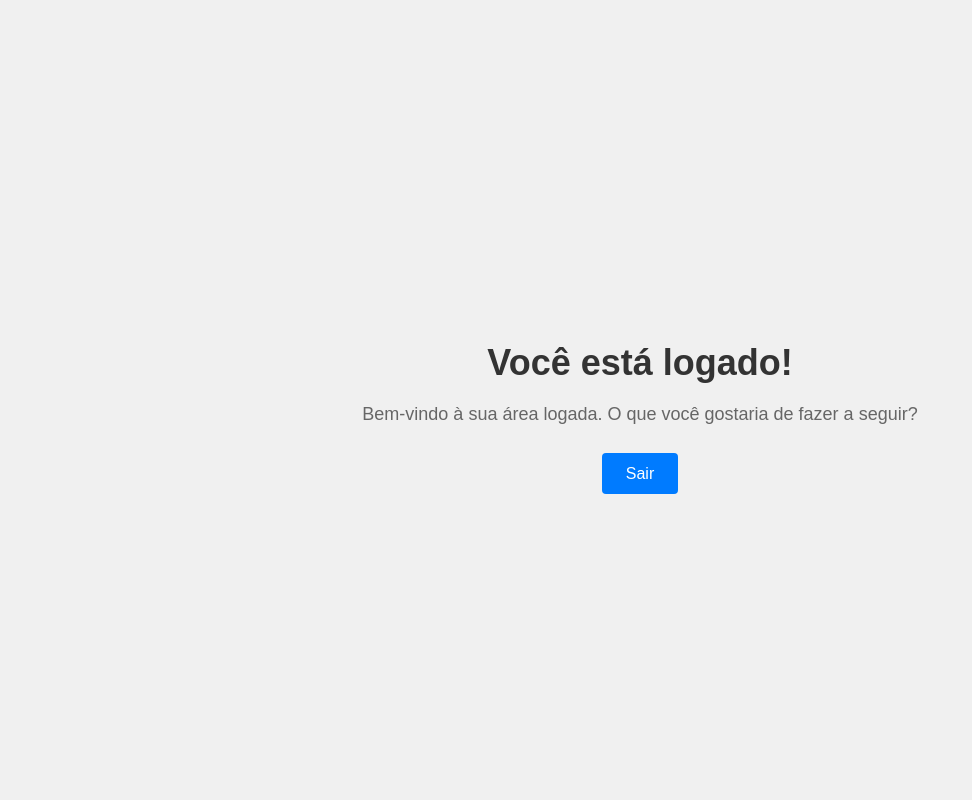
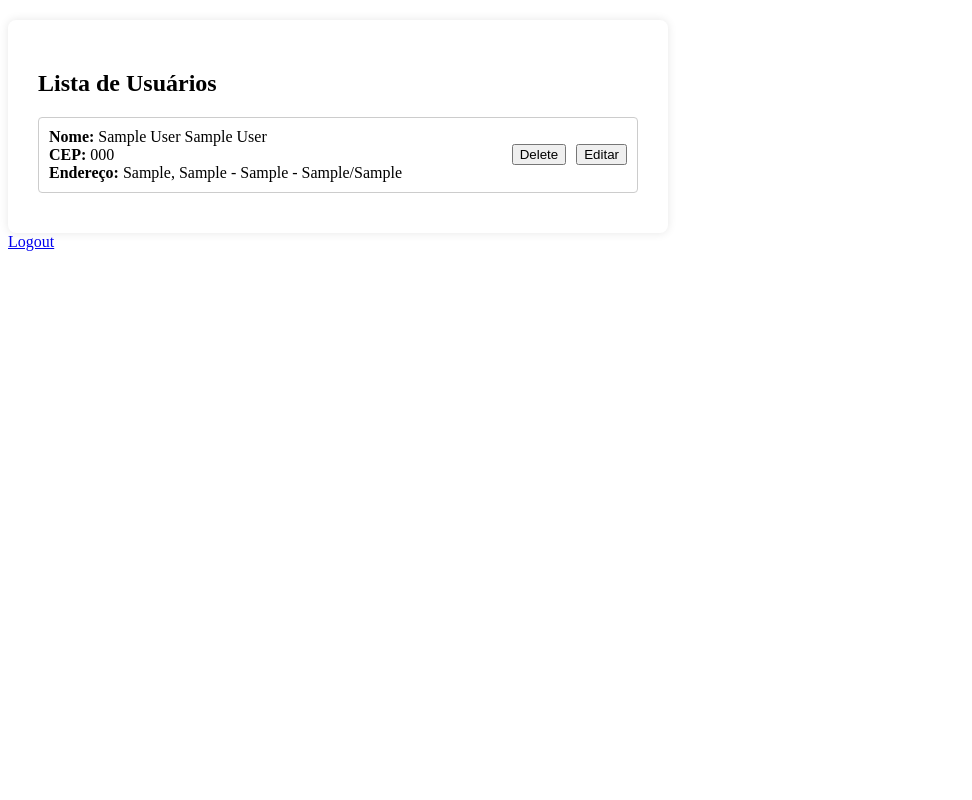
Before and after one commit to gabrielfcisco/clinica-electronjs, a Django app: page /index in a window 1280 px wide. Shown: the whole page, without its empty margins (0-972 px from the left). Run offline with Django 5.2, Linux system fonts and the light colour scheme; a user stored in the database is signed in; tables that the repository leaves empty hold one stand-in row (values such as "Sample post").

Commit message:
crud pronto

```diff
--- a/django_api/api/core/templates/index.html
+++ b/django_api/api/core/templates/index.html
@@ -3,57 +3,77 @@
 <head>
     <meta charset="UTF-8">
     <meta name="viewport" content="width=device-width, initial-scale=1.0">
-    <title>Área Logada</title>
+    <title>Lista de Usuários</title>
     <style>
-        body {
-            font-family: Arial, sans-serif;
-            background-color: #f0f0f0;
-            margin: 0;
-            padding: 0;
-            display: flex;
-            justify-content: center;
-            align-items: center;
-            height: 100vh;
+        /* Estilos CSS existentes aqui */
+
+        /* Estilos adicionais para a lista de usuários */
+        .user-list {
+            margin-top: 20px;
+            max-width: 600px;
+            background-color: #fff;
+            padding: 30px;
+            border-radius: 8px;
+            box-shadow: 0 0 10px rgba(0, 0, 0, 0.1);
         }
 
-        .container {
-            text-align: center;
+        .user-item {
+            margin-bottom: 10px;
+            padding: 10px;
+            border: 1px solid #ccc;
+            border-radius: 4px;
+            display: flex;
+            justify-content: space-between;
+            align-items: center;
         }
 
-        h1 {
-            color: #333;
-            font-size: 36px;
-            margin-bottom: 20px;
-        }
-
-        p {
-            color: #666;
-            font-size: 18px;
-            margin-bottom: 40px;
-        }
-
-        .logout-btn {
-            background-color: #007bff;
-            color: #fff;
-            border: none;
-            padding: 12px 24px;
-            border-radius: 4px;
-            cursor: pointer;
-            font-size: 16px;
-            transition: background-color 0.3s ease;
-            text-decoration: none;
-        }
-
-        .logout-btn:hover {
-            background-color: #0056b3;
+        .user-actions {
+            display: flex;
+            gap: 10px;
         }
     </style>
 </head>
 <body>
-<div class="container">
-    <h1>Você está logado!</h1>
-    <p>Bem-vindo à sua área logada. O que você gostaria de fazer a seguir?</p>
-    <a href="{% url 'logout' %}" class="logout-btn">Sair</a>
+
+<div class="user-list">
+    <h2>Lista de Usuários</h2>
+    {% for user in users %}
+    <div class="user-item">
+        <div>
+            <strong>Nome:</strong> {{ user.nome }} {{ user.sobrenome }}<br>
+            <strong>CEP:</strong> {{ user.cep }}<br>
+            <strong>Endereço:</strong> {{ user.endereco }}, {{ user.numero }} - {{ user.bairro }} - {{ user.cidade }}/{{ user.uf }}
+        </div>
+        <div class="user-actions">
+            <form method="post" action="{% url 'delete_user' user.id %}">
+                {% csrf_token %}
+                <input type="submit" value="Delete">
+            </form>
+            <a href="{% url 'edit_user' user.id %}"><button>Editar</button></a>
+        </div>
+    </div>
+    {% endfor %}
 </div>
+<a href="{% url 'logout' %}">Logout</a>
+
+<script>
+    function deleteUser(userId) {
+        if (confirm("Tem certeza de que deseja excluir este usuário?")) {
+            fetch('/delete/' + userId + '/', {
+                method: 'POST',
+                headers: {
+                    'X-CSRFToken': document.querySelector('[name=csrfmiddlewaretoken]').value
+                }
+            })
+            .then(response => {
+                if (response.redirected) {
+                    window.location.reload(); // Atualiza a página após a exclusão
+                }
+            })
+            .catch(error => console.error('Erro ao excluir usuário:', error));
+        }
+    }
+</script>
+
 </body>
 </html>
--- a/django_api/api/core/urls.py
+++ b/django_api/api/core/urls.py
@@ -4,7 +4,9 @@ from .views import *
 
 urlpatterns = [
     path('cadastrar', cadastrar, name="cadastrar"),
-    path('index', index, name="index"),
+    path('index', getUsers, name="index"),
     path('', loginUser, name="login"),
     path('logout', logoutUser, name="logout"),
+    path('edit_user/<int:user_id>/', editUsers, name='edit_user'),
+    path('delete_user/<int:user_id>/', delete_user, name="delete_user"),
 ]
--- a/django_api/api/core/views.py
+++ b/django_api/api/core/views.py
@@ -1,7 +1,8 @@
-from django.shortcuts import render, redirect, reverse
+from django.shortcuts import render, redirect, reverse, get_object_or_404
 from django.contrib.auth.forms import UserCreationForm, AuthenticationForm
 from django.contrib.auth import authenticate, login, logout
 from core.forms import CustomUserCreationForm
+from core.models import CustomUser
 # Create your views here.
 def index(request):
     if not request.user.is_authenticated:
@@ -38,8 +39,11 @@ def cadastrar(request):
     return render(request, 'cadastro.html', {'form_usuario': form_usuario})
 
 def getUsers(request):
+    if not request.user.is_authenticated:
+        # Se o usuário não estiver autenticado, redirecione-o para a página de login
+        return redirect(reverse('login'))
     users = CustomUser.objects.all()
-    return render(request, '[nome].html', {'users': users})
+    return render(request, 'index.html', {'users': users})
 
 def editUsers(request, user_id):
     # Recupere o usuário existente pelo ID
@@ -47,12 +51,25 @@ def editUsers(request, user_id):
 
     if request.method == "POST":
         # Preencha o formulário com os dados do usuário e dados POST
-        form = CustomUserForm(request.POST, instance=usuario)
+        form = CustomUserCreationForm(request.POST, instance=user)
         if form.is_valid():
             form.save()
-            return redirect('listar_usuarios')
+            return redirect('index')
     else:
         # Preencha o formulário com os dados do usuário existente
-        form = CustomUserForm(instance=user)
+        form = CustomUserCreationForm(instance=user)
 
-    return render(request, '[nome].html', {'form_usuario': form})
+    return render(request, 'editar.html', {'form_usuario': form})
+
+def delete_user(request, user_id):
+    if not request.user.is_authenticated:
+        # Se o usuário não estiver autenticado, redirecione-o para a página de login
+        return redirect(reverse('login'))
+
+    user = get_object_or_404(CustomUser, pk=user_id)
+
+    if request.method == 'POST':
+        user.delete()
+        return redirect('index')
+
+    return render(request, 'index.html', {'user': user})
```
Also changed, not shown: django_api/api/core/templates/editar.html (added, +121 -0 lines), django_api/api/core/migrations/0001_initial.py (added), django_api/api/core/migrations/__init__.py (added).
